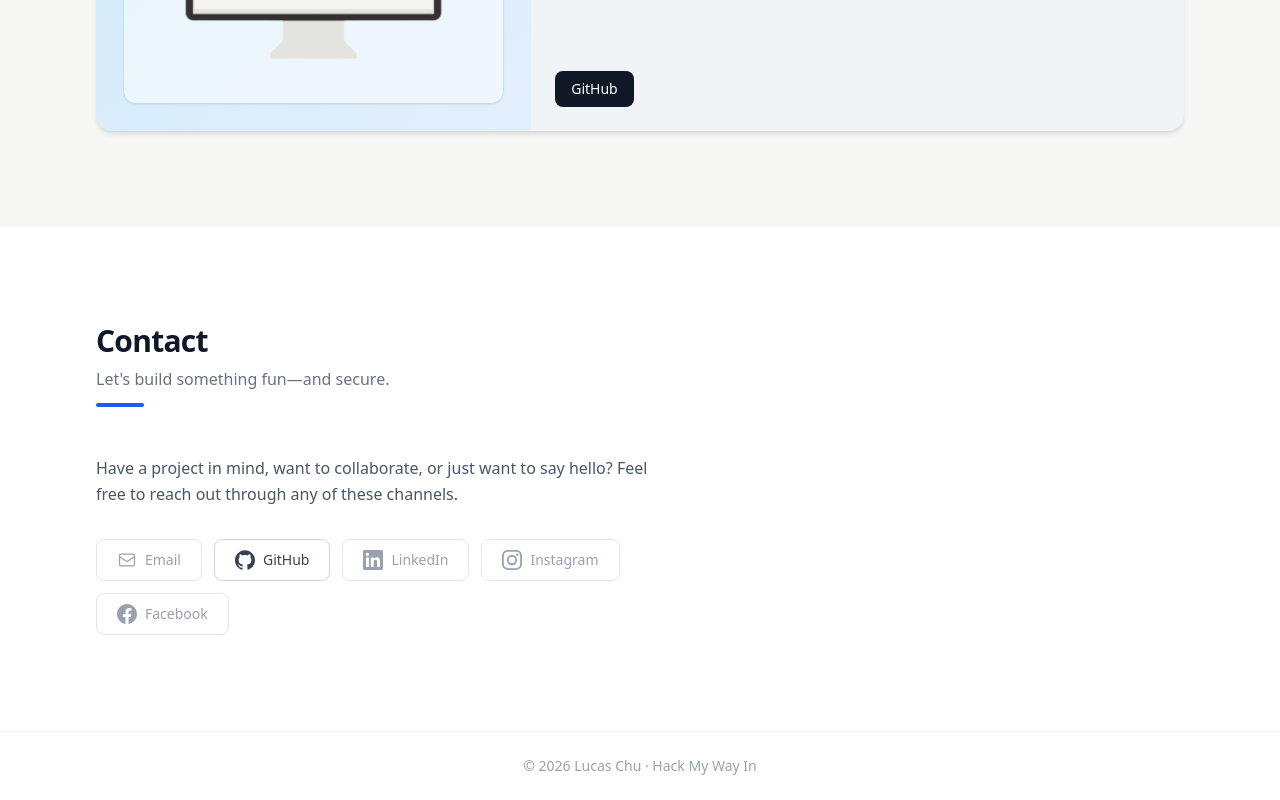
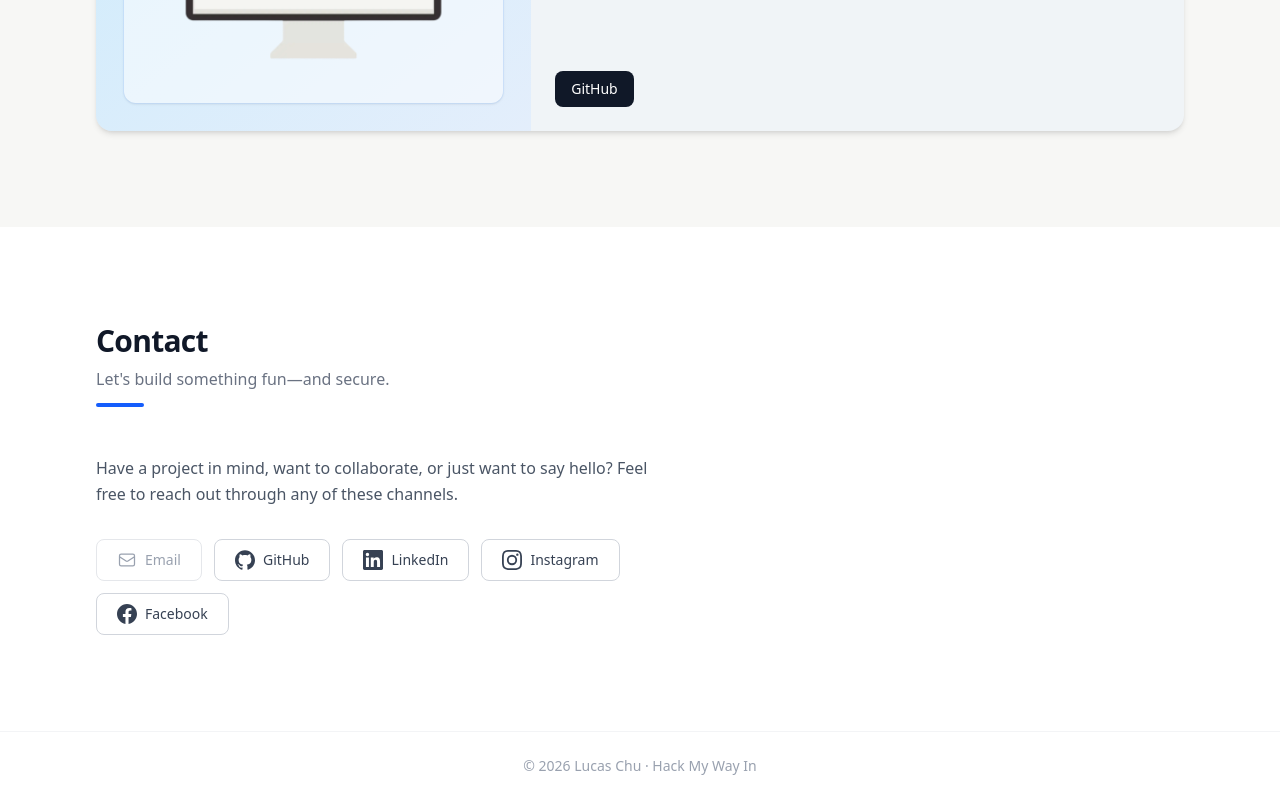
Before and after one commit to Lucas-Chu-0209/HackMyWayIn, a Next.js app: page / in a window 1280 px wide. Shown: the part 3220-4020 px from the top of the page. Built offline with nearby package versions, Linux system fonts and the light colour scheme.

Commit message:
add social media links, except Email

```diff
--- a/src/content.ts
+++ b/src/content.ts
@@ -86,9 +86,9 @@ export const projects = [
 export const contactLinks = [
   { label: "Email", href: "", icon: "email" },
   { label: "GitHub", href: "https://github.com/Lucas-Chu-0209", icon: "github" },
-  { label: "LinkedIn", href: "", icon: "linkedin" },
-  { label: "Instagram", href: "", icon: "instagram" },
-  { label: "Facebook", href: "", icon: "facebook" },
+  { label: "LinkedIn", href: "https://www.linkedin.com/in/lucas-chu-931a45363/", icon: "linkedin" },
+  { label: "Instagram", href: "https://www.instagram.com/lucas._.hmwi?igsh=MXYyNWR6a2Y1azUxbQ%3D%3D&utm_source=qr", icon: "instagram" },
+  { label: "Facebook", href: "https://www.facebook.com/share/17kHgM3pJZ/?mibextid=wwXIfr", icon: "facebook" },
 ];
 
 export const navLinks = [
```
